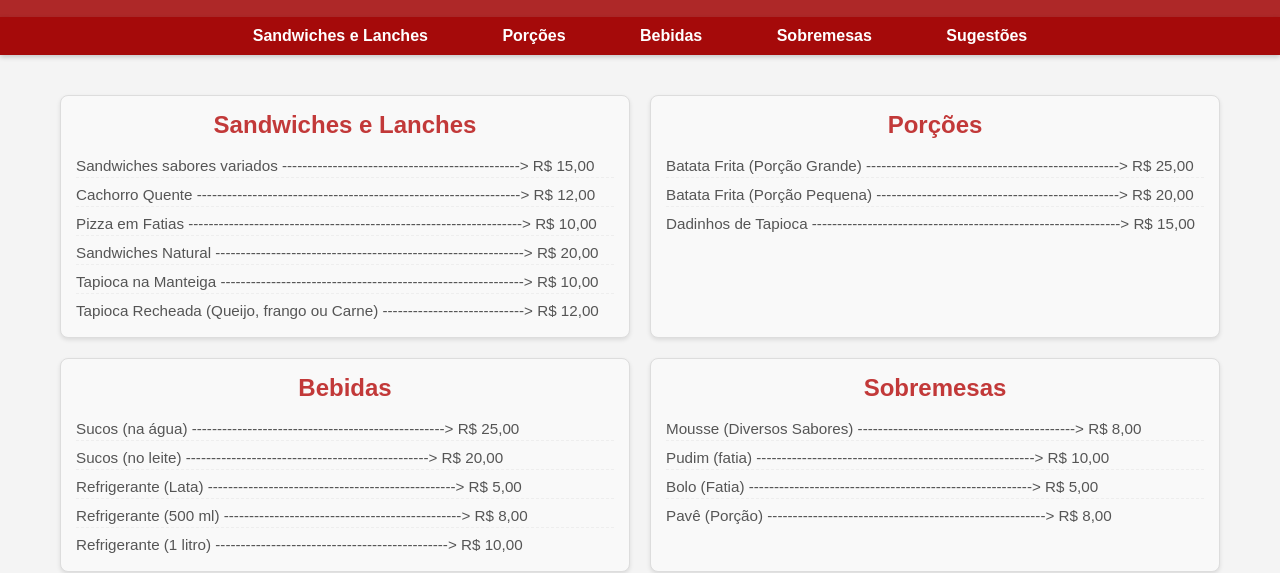
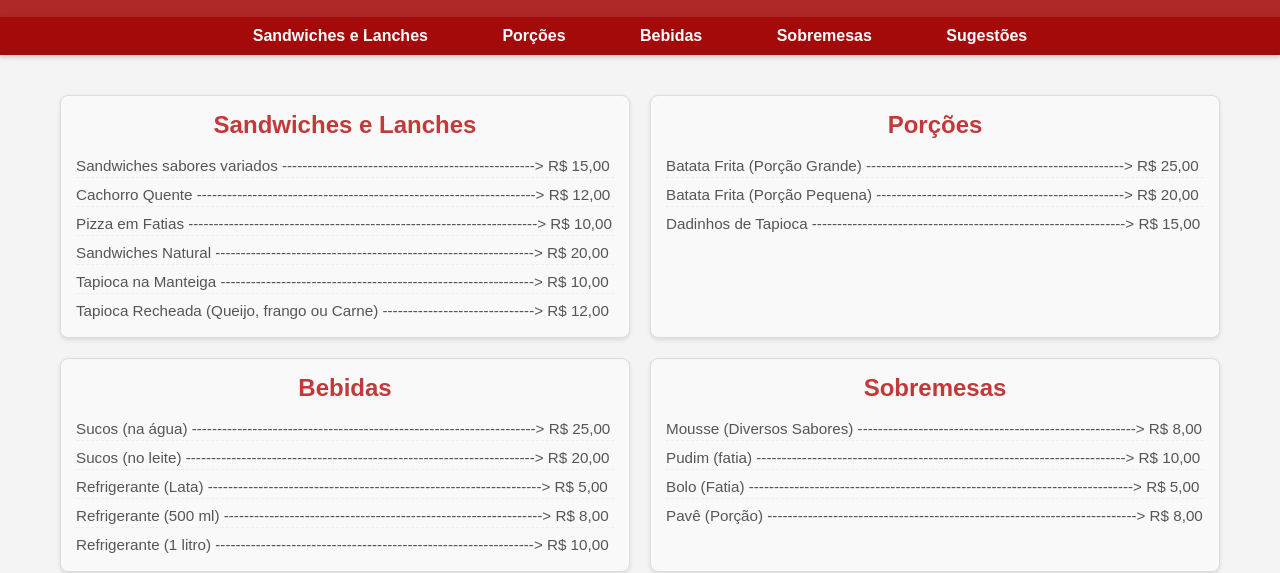
Before and after one commit to RyanMedeiros1626/prova-lanchonete, a plain HTML site: page index.html in a window 1280 px wide. Shown: the part 255-828 px from the top of the page. Drawn offline with Linux system fonts and the light colour scheme.

Commit message:
alinha as tabelas

```diff
--- a/index.html
+++ b/index.html
@@ -30,42 +30,42 @@
         <section>
             <h2>Sandwiches e Lanches</h2>
             <ul>
-                <li>Sandwiches sabores variados -----------------------------------------------> R$ 15,00</li>
-                <li>Cachorro Quente ----------------------------------------------------------------> R$ 12,00</li>
-                <li>Pizza em Fatias ------------------------------------------------------------------> R$ 10,00</li>
-                <li>Sandwiches Natural -------------------------------------------------------------> R$ 20,00</li>
-                <li>Tapioca na Manteiga ------------------------------------------------------------> R$ 10,00</li>
-                <li>Tapioca Recheada (Queijo, frango ou Carne) ----------------------------> R$ 12,00</li>
+                <li>Sandwiches sabores variados --------------------------------------------------> R$ 15,00</li>
+                <li>Cachorro Quente -------------------------------------------------------------------> R$ 12,00</li>
+                <li>Pizza em Fatias ---------------------------------------------------------------------> R$ 10,00</li>
+                <li>Sandwiches Natural ---------------------------------------------------------------> R$ 20,00</li>
+                <li>Tapioca na Manteiga --------------------------------------------------------------> R$ 10,00</li>
+                <li>Tapioca Recheada (Queijo, frango ou Carne) ------------------------------> R$ 12,00</li>
             </ul>
         </section>
 
         <section>
             <h2>Porções</h2>
             <ul>
-                <li>Batata Frita (Porção Grande) --------------------------------------------------> R$ 25,00</li>
-                <li>Batata Frita (Porção Pequena) ------------------------------------------------> R$ 20,00</li>
-                <li>Dadinhos de Tapioca -------------------------------------------------------------> R$ 15,00</li>
+                <li>Batata Frita (Porção Grande) ---------------------------------------------------> R$ 25,00</li>
+                <li>Batata Frita (Porção Pequena) -------------------------------------------------> R$ 20,00</li>
+                <li>Dadinhos de Tapioca --------------------------------------------------------------> R$ 15,00</li>
             </ul>
         </section>
 
         <section>
             <h2>Bebidas</h2>
             <ul>
-                <li>Sucos (na água) --------------------------------------------------> R$ 25,00</li>
-                <li>Sucos (no leite) ------------------------------------------------> R$ 20,00</li>
-                <li>Refrigerante (Lata) -------------------------------------------------> R$ 5,00</li>
-                <li>Refrigerante (500 ml) -----------------------------------------------> R$ 8,00</li>
-                <li>Refrigerante (1 litro) ----------------------------------------------> R$ 10,00</li>
+                <li>Sucos (na água) --------------------------------------------------------------------> R$ 25,00</li>
+                <li>Sucos (no leite) ---------------------------------------------------------------------> R$ 20,00</li>
+                <li>Refrigerante (Lata) ------------------------------------------------------------------> R$ 5,00</li>
+                <li>Refrigerante (500 ml) ---------------------------------------------------------------> R$ 8,00</li>
+                <li>Refrigerante (1 litro) ---------------------------------------------------------------> R$ 10,00</li>
             </ul>
         </section>
 
         <section>
             <h2>Sobremesas</h2>
             <ul>
-                <li>Mousse (Diversos Sabores) -------------------------------------------> R$ 8,00</li>
-                <li>Pudim (fatia) -------------------------------------------------------> R$ 10,00</li>
-                <li>Bolo (Fatia) --------------------------------------------------------> R$ 5,00</li>
-                <li>Pavê (Porção) -------------------------------------------------------> R$ 8,00</li>
+                <li>Mousse (Diversos Sabores) -------------------------------------------------------> R$ 8,00</li>
+                <li>Pudim (fatia) -------------------------------------------------------------------------> R$ 10,00</li>
+                <li>Bolo (Fatia) ----------------------------------------------------------------------------> R$ 5,00</li>
+                <li>Pavê (Porção) -------------------------------------------------------------------------> R$ 8,00</li>
             </ul>
         </section>
 
```
